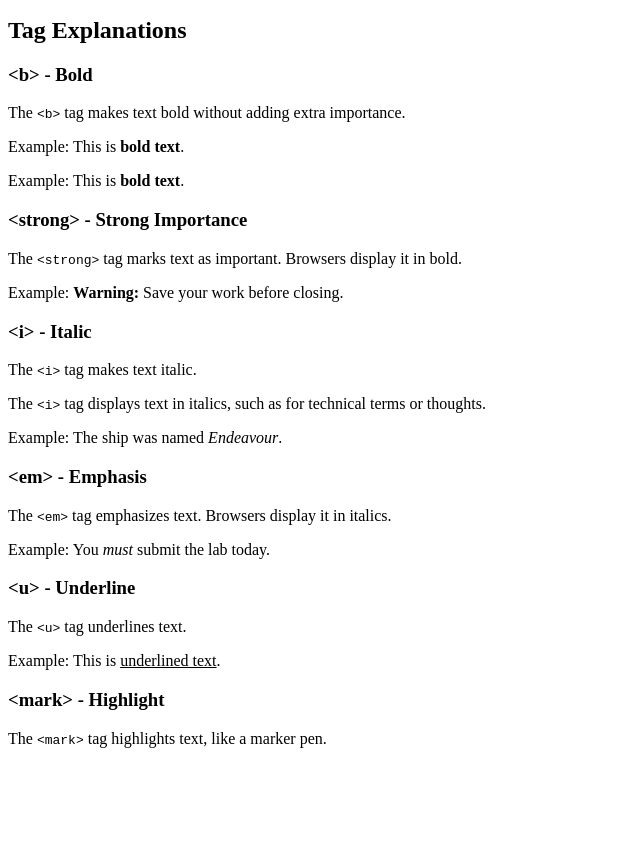
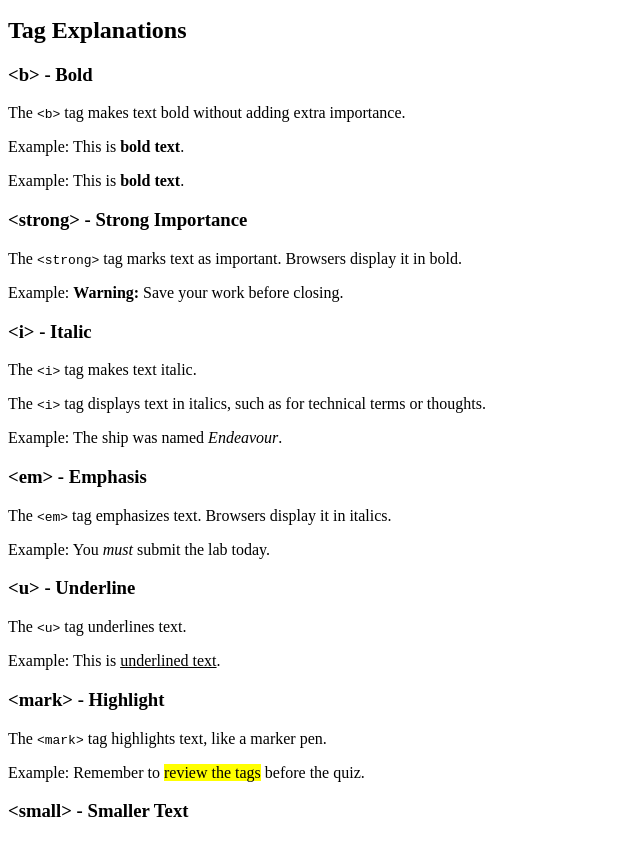
Before and after one commit to jerwinbantian134-lgtm/web_tech, a plain HTML site: page html-lab/formatting.html in a window 1280 px wide. Shown: the part 101-942 px from the top of the page, without its empty margins (0-640 px from the left). Before the commit the page ends 865 px from the top, so only its background shows below. Drawn offline with Linux system fonts and the light colour scheme.

Commit message:
Update formatting page

```diff
--- a/html-lab/formatting.html
+++ b/html-lab/formatting.html
@@ -37,6 +37,11 @@
 
                              <h3>&lt;mark&gt; - Highlight</h3>
                                <p>The <code>&lt;mark&gt;</code> tag highlights text, like a marker pen.</p>
+                                 <p>Example: Remember to <mark>review the tags</mark> before the quiz.</p>
+
+                                   <h3>&lt;small&gt; - Smaller Text</h3>
+
+
 
 
 
```
